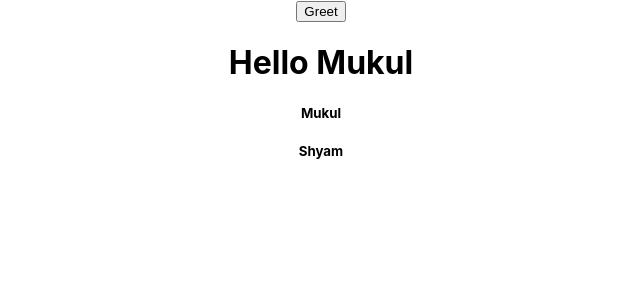
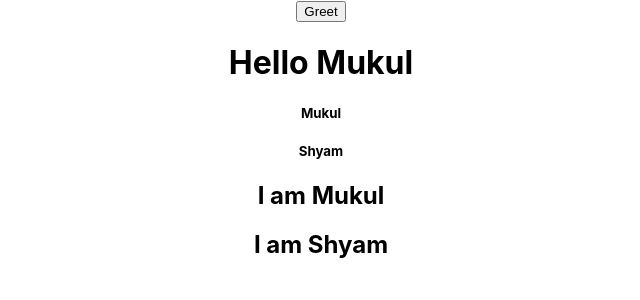
Before and after one commit to Mukul-12/React, a React (Create React App) app: page / in a window 1280 px wide. Shown: the top 300 px of the page, without its empty margins (319-959 px from the left). Built offline with nearby package versions, Linux system fonts and the light colour scheme.

Commit message:
Object_Rendering and key props

```diff
--- a/src/App.js
+++ b/src/App.js
@@ -1,6 +1,7 @@
 import './App.css';
 import Conditional from './Components/Conditional_rendering';
-import List from './Components/List_Rendering';
+import List from './Components/List_Rendering/List_Rendering';
+import Object from './Components/List_Rendering/Object_rendering';
 import ParentComponent from './Components/props use for inheritance/ParentComponent';
 
 function App() {
@@ -13,6 +14,7 @@ function App() {
       <ParentComponent />
       <Conditional />
       <List />
+      <Object />
     </div>
   );
 }
--- /dev/null
+++ b/src/Components/List_Rendering/Object.js
@@ -0,0 +1,11 @@
+import React from 'react'
+
+function Object({person}) {
+  return (
+    <div>
+        <h2> I am {person.name}</h2>
+    </div>
+  )
+}
+
+export default Object
--- /dev/null
+++ b/src/Components/List_Rendering/Object_rendering.js
@@ -0,0 +1,19 @@
+import React from 'react'
+import Object from './Object';
+
+function Object_rendering() {
+    let persons = [
+         {  id: 1,
+            name : 'Mukul',
+            age : 22},
+         {
+            id: 2,
+            name : 'Shyam',
+            age : 20
+         }
+    ]
+    const personlist = persons.map(person => <Object key={person.id} person={person} />);
+  return <div> {personlist}</div>
+}
+
+export default Object_rendering
```
Also changed, not shown: src/Components/List_Rendering/List_Rendering.js (renamed from src/Components/List_Rendering.js).
